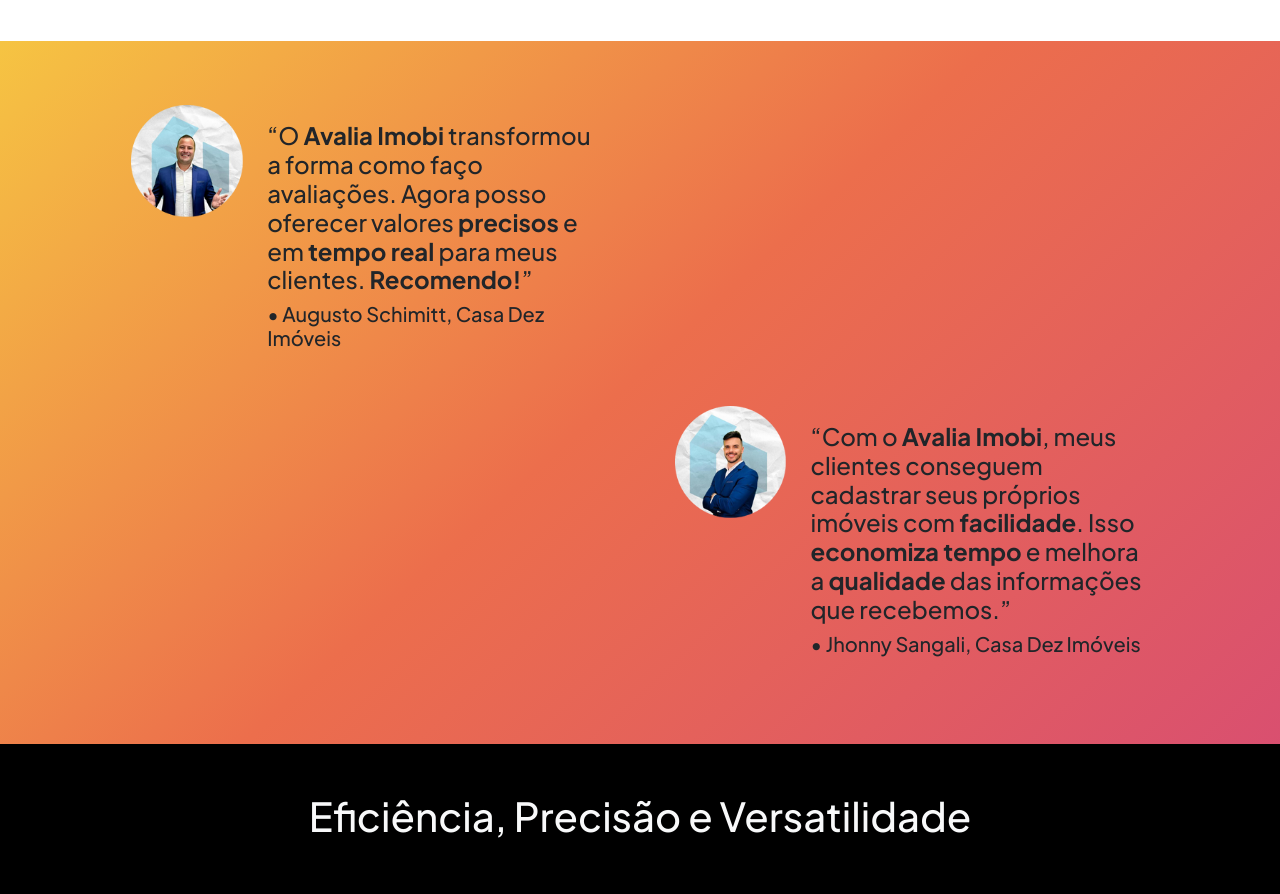
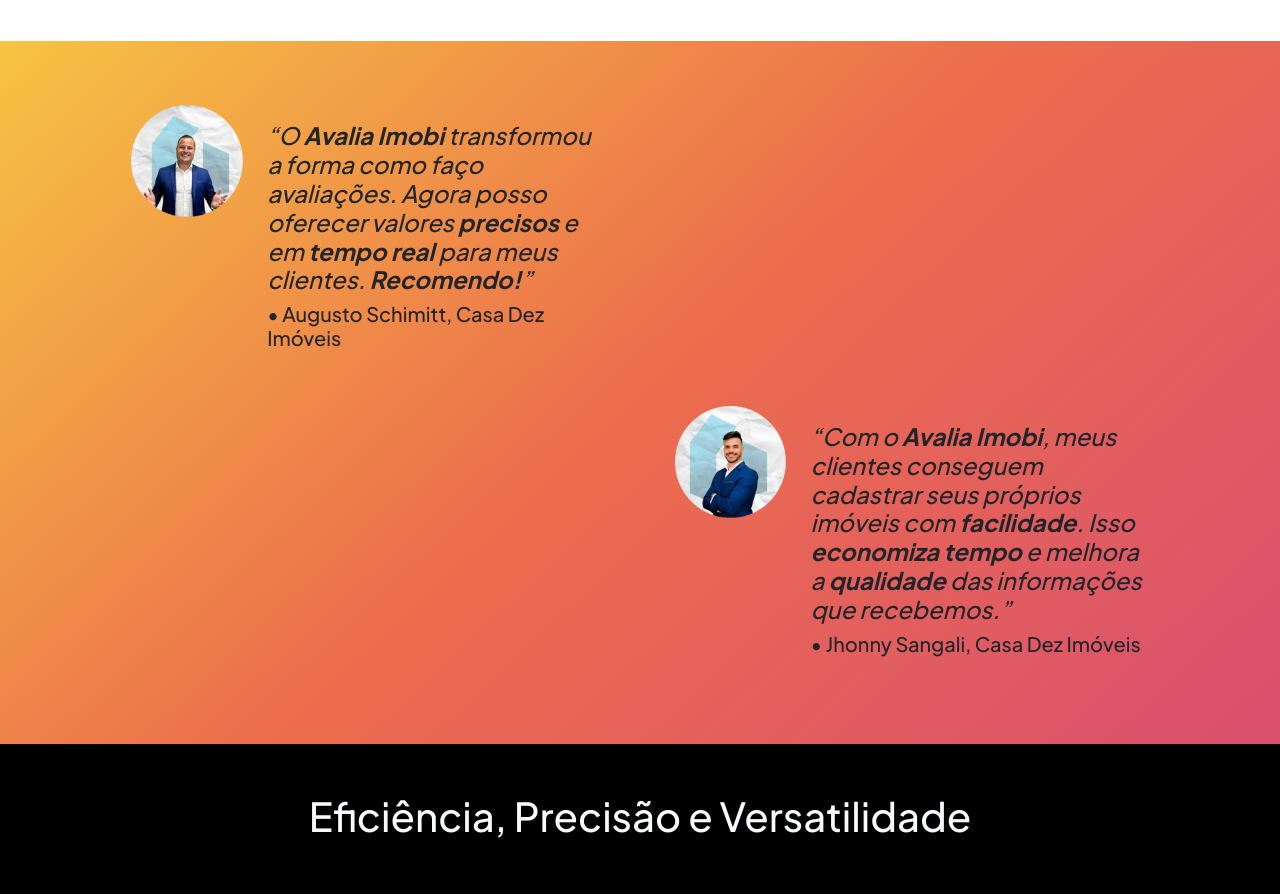
Before and after one commit to joaoserafinadm/avalia-imobi-landing-page-v1, a Next.js app: page / in a window 1280 px wide. Shown: the part 3480-4374 px from the top of the page. Built offline with nearby package versions, Linux system fonts and the light colour scheme.

Commit message:
feat: front pronto

```diff
--- a/package.json
+++ b/package.json
@@ -10,6 +10,7 @@
   },
   "dependencies": {
     "bootstrap": "^5.1.3",
+    "framer-motion": "^12.6.3",
     "lucide-react": "^0.487.0",
     "next": "15.2.4",
     "react": "^19.0.0",
--- a/src/pages/page05.jsx
+++ b/src/pages/page05.jsx
@@ -17,7 +17,7 @@
                                 <img src="/USER_01.png" alt="" style={{ width: '100%' }} />
                             </div>
                             <div className="col-10 col-md-8  my-3 ">
-                                <h4 className='fw-italic'>
+                                <h4 className=' fst-italic'>
                                     “O <b>Avalia Imobi</b> transformou a forma
                                     como faço avaliações. Agora posso
                                     oferecer valores <b>precisos</b> e em <b>tempo
@@ -42,7 +42,7 @@
                                 <img src="/USER_02.png" alt="" style={{ width: '100%' }} />
                             </div>
                             <div className="col-10 col-md-8  my-3 ">
-                                <h4 className='fw-italic'>
+                                <h4 className=' fst-italic'>
                                     “Com o <b>Avalia Imobi</b>, meus clientes
                                     conseguem cadastrar seus próprios
                                     imóveis com <b>facilidade</b>. Isso <b>economiza
```
Also changed, not shown: 1 other file (tests, documents, lock files or other folders).
